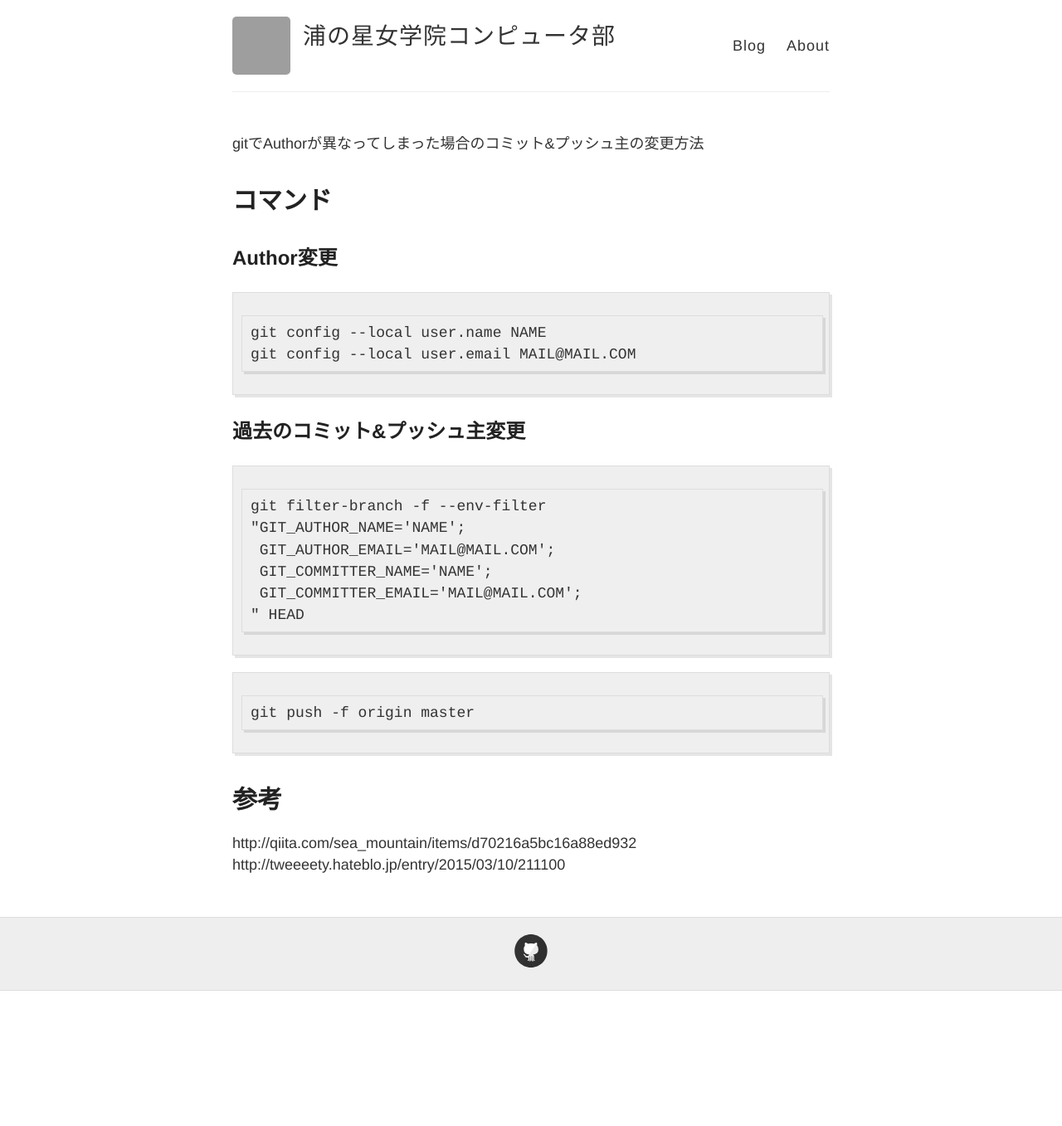
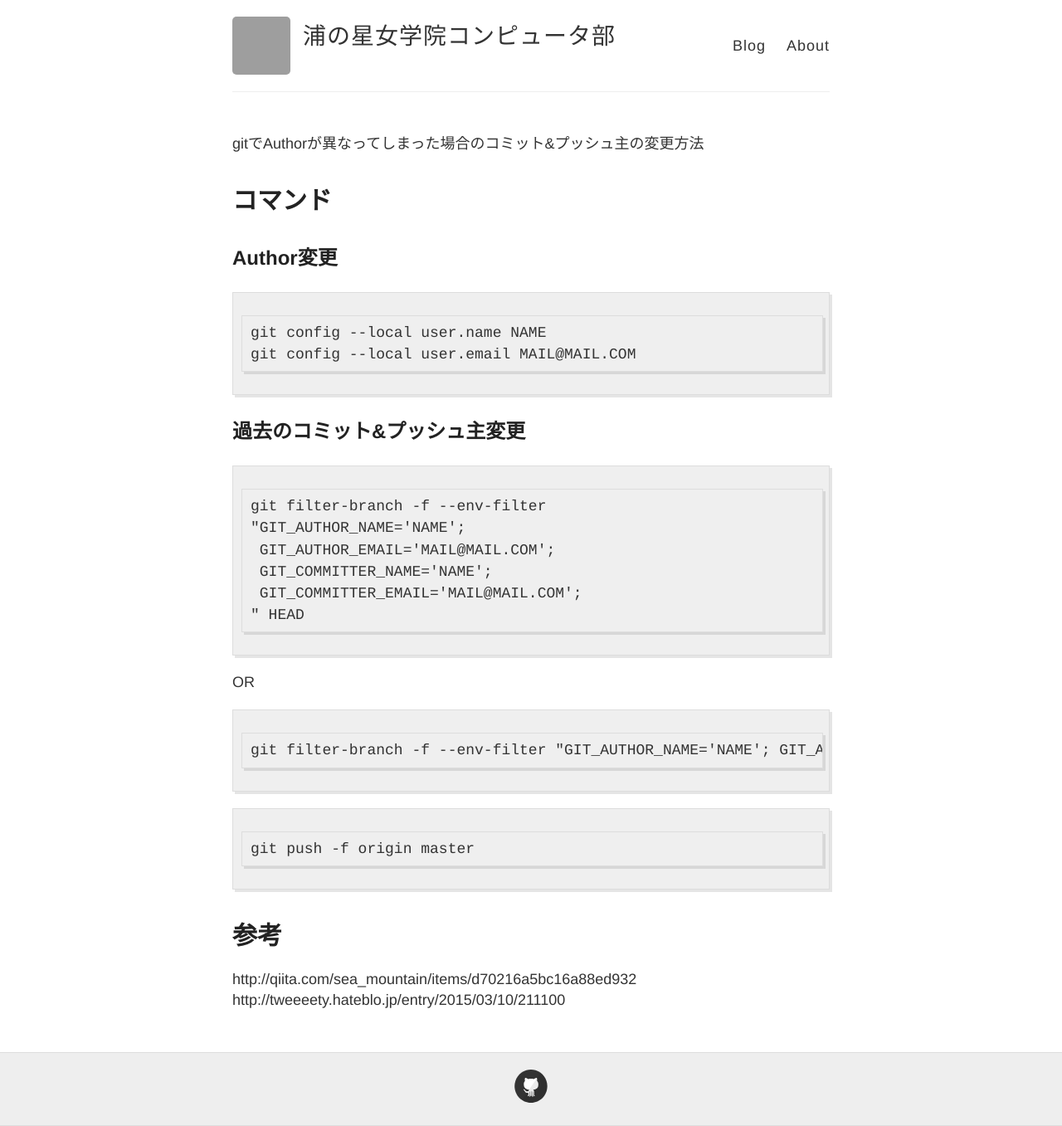
Before and after one commit to tt-coder/tt-coder.github.io, a Jekyll site: the page built from _posts/2017-01-07-git-rename.md, in a window 1280 px wide. Shown: the whole page at 83% size. Built offline with Jekyll 4.4.1, drawn with Linux system fonts in a browser that asks for light colours; before the commit the page ends 1194 px from its top, so only the background shows below that; grey boxes are pictures that could not be loaded.

Commit message:
update git and domein article

````diff
--- a/_posts/2017-01-07-git-rename.md
+++ b/_posts/2017-01-07-git-rename.md
@@ -26,6 +26,12 @@ git filter-branch -f --env-filter
 " HEAD
 ```
 
+OR
+
+```
+git filter-branch -f --env-filter "GIT_AUTHOR_NAME='NAME'; GIT_AUTHOR_EMAIL='MAIL@MAIL.COM'; GIT_COMMITTER_NAME='NAME'; GIT_COMMITTER_EMAIL='MAIL@MAIL.COM'; " HEAD
+```
+
 ```
 git push -f origin master
 ```
````
Also changed, not shown: _posts/2017-01-10-use-customdomein-github.md (+2 -0 lines).
